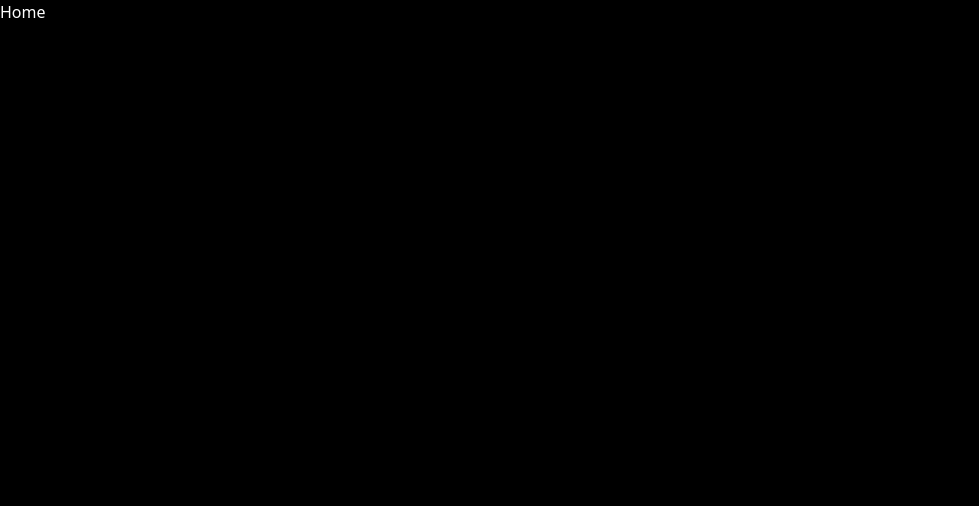
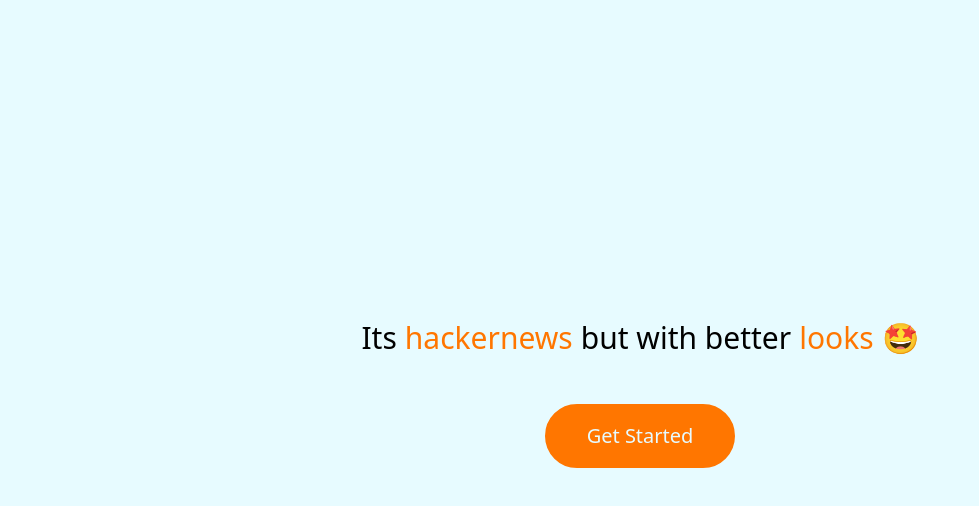
Before and after one commit to Abhijit20112003/Hackernews-2.0, a Next.js app: page / in a window 1280 px wide. Shown: the top 506 px of the page, without its empty margins (0-979 px from the left). Built offline with nearby package versions, Linux system fonts and the light colour scheme.

Commit message:
frontend

```diff
--- a/package.json
+++ b/package.json
@@ -14,7 +14,8 @@
     "jsonwebtoken": "^8.5.1",
     "next": "12.2.5",
     "react": "18.2.0",
-    "react-dom": "18.2.0"
+    "react-dom": "18.2.0",
+    "react-icons": "^4.4.0"
   },
   "devDependencies": {
     "@types/node": "^18.7.13",
--- a/src/pages/_app.tsx
+++ b/src/pages/_app.tsx
@@ -1,8 +1,14 @@
 import '../styles/globals.css'
 import type { AppProps } from 'next/app'
+import Navbar from './components/Navbar'
 
 function MyApp({ Component, pageProps }: AppProps) {
-  return <Component {...pageProps} />
+  return(
+  <>
+  <Navbar />
+  <Component {...pageProps} />
+  </>
+  )
 }
 
 export default MyApp
--- /dev/null
+++ b/src/pages/components/Navbar.tsx
@@ -0,0 +1,13 @@
+import { NextPage } from "next"
+import Head from "next/head"
+ const Navbar:NextPage = () => {
+  return (
+    <>
+    <Head>
+      <title>HackerNews</title>
+    </Head>
+    </>
+  )
+}
+
+export default Navbar
--- a/src/pages/index.tsx
+++ b/src/pages/index.tsx
@@ -5,10 +5,14 @@
 const Home: NextPage = () => {
   return (
     <>
-      <Head>
-        <title>HackerNews</title>
-      </Head>
-      <div>Home</div>
+      <div className="text-3xl flex justify-center  mt-[20rem] mb-5">
+        Its <span className="text-hacker mx-2"> hackernews </span> but with
+        better
+        <span className="text-hacker mx-2"> looks</span> 🤩
+      </div>
+      <div className="flex justify-center mt-12">
+        <a className="bg-hacker text-hlight px-10 py-4 text-xl rounded-full hover:bg-hlight hover:text-hacker border-hacker border-2 " href="/news">Get Started</a>
+      </div>
     </>
   );
 };
--- /dev/null
+++ b/src/pages/news.tsx
@@ -0,0 +1,21 @@
+import { NextPage } from "next";
+import { AiOutlineArrowLeft } from "react-icons/ai";
+
+const News: NextPage = () => {
+  return (
+    <>
+      <div className="text-3xl flex justify-center  mt-[20rem] mb-5">
+        Top <span className="text-hacker mx-2"> News 📰</span>
+      </div>
+      <div className="flex justify-center mt-12">
+        <a
+          className="flex bg-hacker text-hlight px-10 py-4 text-xl rounded-full hover:bg-hlight hover:text-hacker border-hacker border-2 "
+          href="/">
+          <AiOutlineArrowLeft className="mr-5 " size={30} />Back to Home Page
+        </a>
+      </div>
+    </>
+  );
+};
+
+export default News;
--- a/src/styles/globals.css
+++ b/src/styles/globals.css
@@ -1,7 +1,7 @@
+@import url('https://fonts.googleapis.com/css2?family=Source+Sans+Pro:wght@300&display=swap');
 html {
   scroll-behavior: smooth;
-  background-color: #000;
-  color: #ffff;
+  background-color: #E7FBFF;
 }
 @tailwind base;
 @tailwind components;
--- a/tailwind.config.js
+++ b/tailwind.config.js
@@ -1,11 +1,16 @@
 /** @type {import('tailwindcss').Config} */
 module.exports = {
   content: [
-    "./pages/**/*.{js,ts,jsx,tsx}",
-    "./components/**/*.{js,ts,jsx,tsx}",
+    "./src/pages/**/*.{js,ts,jsx,tsx}",
+    "./src/components/**/*.{js,ts,jsx,tsx}",
   ],
   theme: {
-    extend: {},
+    extend: {
+      colors: {
+        'hacker': '#FF7600',
+        'hlight': '#E7FBFF',
+      },
   },
+},
   plugins: [],
 }
```
Also changed, not shown: 2 other files (tests, documents, lock files or other folders).
